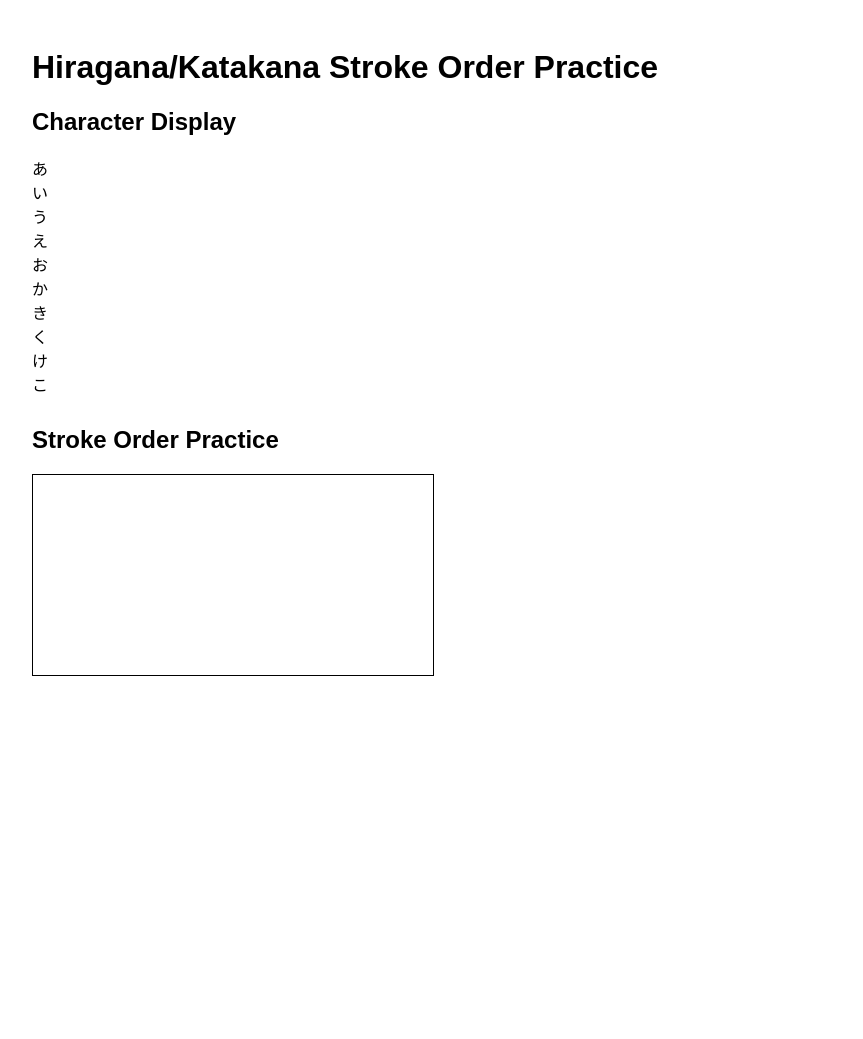
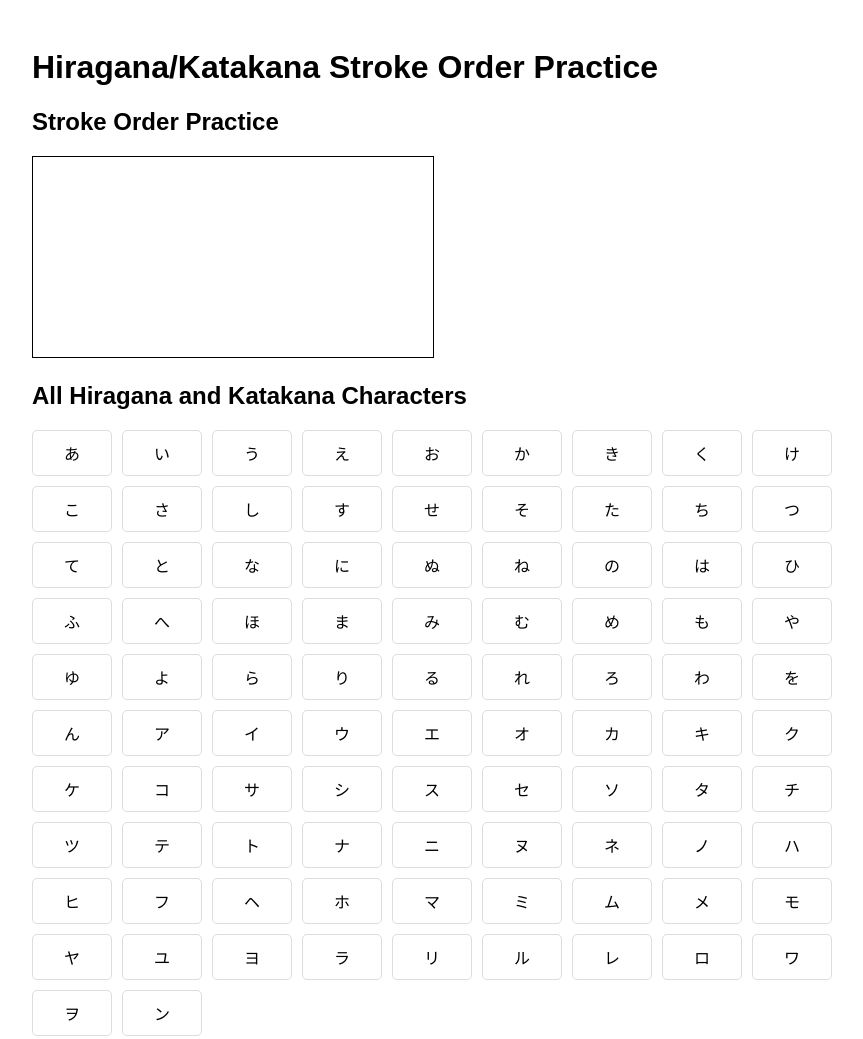
Before and after one commit to JakeHigham/Hiragana-Practice, a plain HTML site: page index.html in a window 1280 px wide. Shown: the whole page, without its empty margins (208-1071 px from the left). Before the commit the page ends 800 px from the top, so only its background shows below. Drawn offline with Linux system fonts and the light colour scheme.

Commit message:
Add files via upload

```diff
--- a/index.html
+++ b/index.html
@@ -10,14 +10,6 @@
     <div class="container">
         <h1>Hiragana/Katakana Stroke Order Practice</h1>
 
-        <!-- Character Display Section -->
-        <div class="character-display">
-            <h2>Character Display</h2>
-            <div id="character-container">
-                <!-- Characters will be displayed here -->
-            </div>
-        </div>
-
         <!-- Stroke Order Practice Section -->
         <div class="stroke-order-practice">
             <h2>Stroke Order Practice</h2>
@@ -26,6 +18,14 @@
                 <canvas id="stroke-canvas" width="400" height="200"></canvas>
             </div>
         </div>
+
+        <!-- Character Display Section -->
+        <div class="character-display">
+            <h2>All Hiragana and Katakana Characters</h2>
+            <div id="character-container" class="character-grid">
+                <!-- Characters will be displayed here -->
+            </div>
+        </div>
     </div>
 
     <script src="script.js"></script>
--- a/script.js
+++ b/script.js
@@ -1,13 +1,21 @@
-// Sample array of characters for demonstration
-const characters = ['あ', 'い', 'う', 'え', 'お', 'か', 'き', 'く', 'け', 'こ'];
+// All Hiragana and Katakana characters
+const hiragana = ['あ', 'い', 'う', 'え', 'お', 'か', 'き', 'く', 'け', 'こ', 'さ', 'し', 'す', 'せ', 'そ', 'た', 'ち', 'つ', 'て', 'と', 'な', 'に', 'ぬ', 'ね', 'の', 'は', 'ひ', 'ふ', 'へ', 'ほ', 'ま', 'み', 'む', 'め', 'も', 'や', 'ゆ', 'よ', 'ら', 'り', 'る', 'れ', 'ろ', 'わ', 'を', 'ん'];
+const katakana = ['ア', 'イ', 'ウ', 'エ', 'オ', 'カ', 'キ', 'ク', 'ケ', 'コ', 'サ', 'シ', 'ス', 'セ', 'ソ', 'タ', 'チ', 'ツ', 'テ', 'ト', 'ナ', 'ニ', 'ヌ', 'ネ', 'ノ', 'ハ', 'ヒ', 'フ', 'ヘ', 'ホ', 'マ', 'ミ', 'ム', 'メ', 'モ', 'ヤ', 'ユ', 'ヨ', 'ラ', 'リ', 'ル', 'レ', 'ロ', 'ワ', 'ヲ', 'ン'];
 
 // Function to display characters
 function displayCharacters() {
     const characterContainer = document.getElementById('character-container');
-    characterContainer.innerHTML = '';
-    characters.forEach(character => {
+    hiragana.forEach(character => {
         const charElement = document.createElement('div');
         charElement.textContent = character;
+        charElement.classList.add('character');
+        charElement.addEventListener('click', () => showOutlineCard(character));
+        characterContainer.appendChild(charElement);
+    });
+    katakana.forEach(character => {
+        const charElement = document.createElement('div');
+        charElement.textContent = character;
+        charElement.classList.add('character');
         charElement.addEventListener('click', () => showOutlineCard(character));
         characterContainer.appendChild(charElement);
     });
--- a/style.css
+++ b/style.css
@@ -10,12 +10,25 @@
     margin-bottom: 30px;
 }
 
-.stroke-order-practice {
-    margin-bottom: 30px;
+.character-grid {
+    display: grid;
+    grid-template-columns: repeat(auto-fill, minmax(80px, 1fr)); /* Adjust grid layout */
+    grid-gap: 10px;
+}
+
+.character {
+    border: 1px solid #ddd;
+    border-radius: 5px;
+    padding: 10px;
+    text-align: center;
+    cursor: pointer;
+    transition: transform 0.3s ease;
+}
+
+.character:hover {
+    transform: scale(1.05);
 }
 
 #stroke-canvas {
     border: 1px solid #000;
-    background-color: #fff;
-    cursor: crosshair;
 }
```
